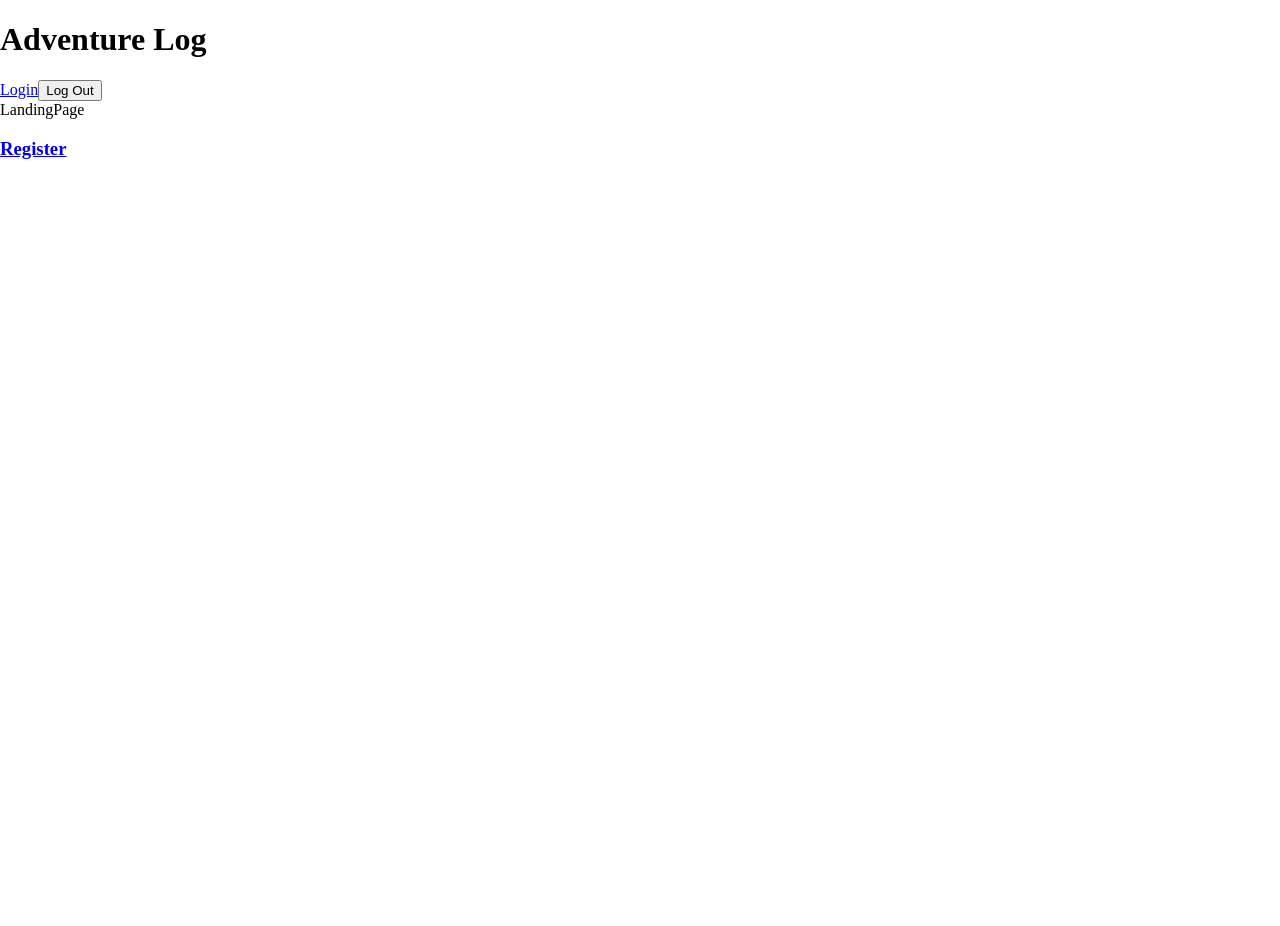
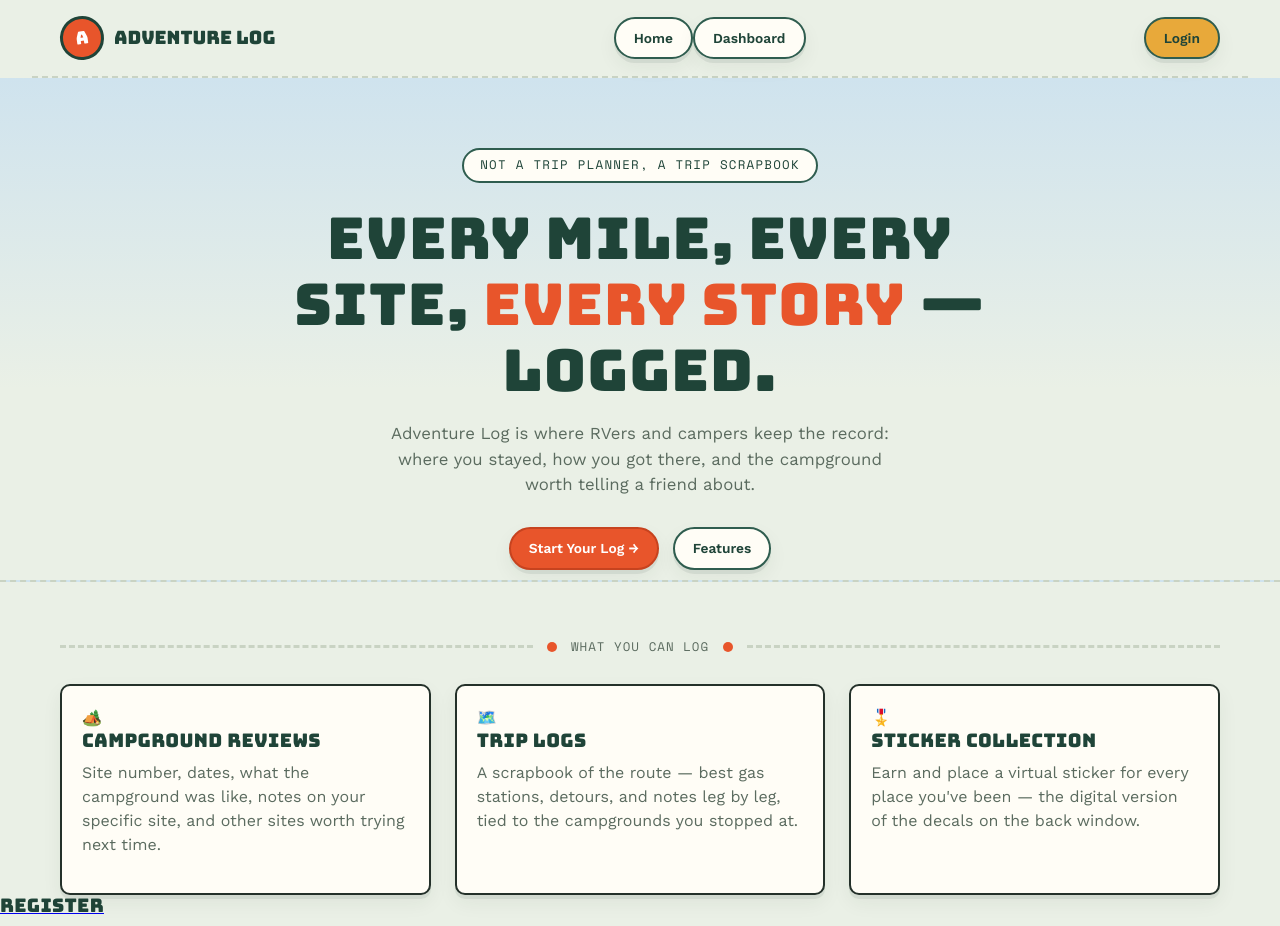
Before and after one commit to JAWofford/adventure-log-frontend, a React (Vite) app: page / in a window 1280 px wide. Before the commit the page ends 800 px from the top, so only its background shows below. Built offline with nearby package versions, Linux system fonts and the light colour scheme; no server answers.

Commit message:
Trip Log form completed, csrf trigger completed

```diff
--- a/src/App.css
+++ b/src/App.css
@@ -0,0 +1,29 @@
+h1,h2,h3{ font-family:var(--font-display); font-weight:400; letter-spacing:.02em; line-height:1.15; margin:0 0 .5em; color:var(--pine-dark); }
+p{ margin:0 0 1em; color:var(--ink-soft); }
+.wrap {
+    max-width: 1160px;
+    margin: 0 auto;
+    padding: 0 28px;
+}
+
+/* ---------- dashed route divider ---------- */
+.route-divider{
+  display:flex; align-items:center; gap:14px; margin:56px 0 28px;
+  color:var(--ink-soft); font-family:var(--font-mono); font-size:.78rem; letter-spacing:.08em; text-transform:uppercase;
+}
+.route-divider::before,.route-divider::after{
+  content:""; flex:1; height:0; border-top:3px dashed var(--line);
+}
+.route-divider .pin{
+  width:10px; height:10px; border-radius:50%; background:var(--highway); flex:0 0 auto;
+}
+
+#root {
+
+  max-width: 100%;
+  margin: 0 auto;
+  min-height: 100svh;
+  display: flex;
+  flex-direction: column;
+  box-sizing: border-box;
+}
--- a/src/App.jsx
+++ b/src/App.jsx
@@ -4,6 +4,7 @@ import LandingPage from './components/LandingPage'
 import Dashboard from './components/Dashboard'
 import Login from './components/Login'
 import TopNav from './components/TopNav'
+import './App.css'
 
 function App() {
 
@@ -11,7 +12,7 @@ function App() {
   return (
 
   <div className="app">
-      <h1>Adventure Log</h1>
+
       <header className="app-header">
         <TopNav/>
 
--- /dev/null
+++ b/src/components/AppLink.css
@@ -0,0 +1,24 @@
+.app-links {
+    display: flex;
+    gap: 10px;
+}
+
+.app-link {
+    display: inline-block;
+    padding: 9px 18px;
+    background: var(--card);
+    border: 2px solid var(--pine);
+    border-radius: 999px;
+    font-size: .86rem;
+    font-weight: 600;
+    color: var(--pine-dark);
+    box-shadow: var(--shadow);
+    transition: transform .15s ease;
+    text-decoration: none;
+}
+
+.app-link:hover {
+    transform: translateY(-2px);
+    background:var(--pine);
+    color:#fff;
+}
--- /dev/null
+++ b/src/components/AppLink.jsx
@@ -0,0 +1,16 @@
+import './AppLink.css'
+import { Link } from 'react-router-dom';
+
+export default function AppLink({
+    to,
+    className,
+    label}){
+
+    return(
+        <Link
+            to={to}
+            className={`app-link ${className || ""}`}>
+            {label}
+        </Link>
+    );
+    }
--- a/src/components/Button.jsx
+++ b/src/components/Button.jsx
@@ -0,0 +1,18 @@
+//import './Button.css';
+
+export default function Button({
+  className,
+  onClick,
+  type = "button",
+  label,
+  title = "" }) {
+
+  return (
+    <button
+      type={type}
+      className={`app-button ${className || ""}`}
+      onClick={onClick} title={title}>
+      {label}
+    </button>
+  );
+}
--- /dev/null
+++ b/src/components/LandingPage.css
@@ -0,0 +1,74 @@
+.hero{
+    position:relative;
+    overflow:hidden;
+    background:linear-gradient(180deg,#CFE3EE 0%, #EAF0E6 62%);
+    border-bottom:2px dashed var(--line);
+  }
+  .hero-inner{
+    max-width:1160px;
+    margin:0 auto;
+    padding:70px 28px 0;
+    position:relative;
+    z-index:3;
+    text-align:center; }
+
+  .eyebrow{
+    display:inline-block;
+    font-family:var(--font-mono);
+    font-size:.78rem;
+    letter-spacing:.1em;
+    text-transform:uppercase;
+    color:var(--pine-dark);
+    background:var(--card);
+    border:2px solid var(--pine);
+    border-radius:999px;
+    padding:6px 16px;
+    margin-bottom:22px;
+  }
+  .hero h1{
+    font-size:clamp(2.2rem,5vw,3.6rem);
+    max-width:760px;
+    margin:0 auto 18px;
+    color:var(--pine-dark);
+}
+
+  .hero h1 span{ color:var(--highway); }
+
+  .hero p.lead{
+    max-width:520px;
+    margin:0 auto 30px;
+    font-size:1.05rem;
+}
+
+  .hero-links{
+    display:flex;
+    gap:14px;
+    justify-content:center;
+    margin-bottom:10px;
+}
+
+.app-link.hero-button{
+    background:var(--highway);
+    border: 2px solid var(--highway-dark);
+    color:#fff;
+}
+.app-link.hero-button:hover{
+     background:var(--highway);
+}
+.features{
+  padding-top: 10px;
+  padding-bottom: 20px;
+
+}
+.feature{
+  position: relative;
+  background: var(--card);
+  border: 2px solid var(--ink);
+  border-radius: 10px;
+  padding: 20px;
+  box-shadow: var(--shadow);
+}
+  .feature-grid{
+    display:grid;
+    grid-template-columns:repeat(3,1fr);
+    gap:24px; }
--- a/src/components/LandingPage.jsx
+++ b/src/components/LandingPage.jsx
@@ -1,8 +1,54 @@
-//import React from 'react'
+import './LandingPage.css';
+import AppLink from './AppLink';
 
 export default function LandingPage() {
   return (
-    <div>LandingPage</div>
+    <div>
+      <header class="hero">
+  <div class="hero-inner">
+    <span class="eyebrow">not a trip planner, a trip scrapbook</span>
+    <h1>Every mile, every site, <span>every story</span> — logged.</h1>
+    <p class="lead">Adventure Log is where RVers and campers keep the record: where you stayed, how you got there, and the campground worth telling a friend about.</p>
+    <div class="hero-links">
+      <AppLink
+        to="/dashboard"
+        className="hero-button"
+        label="Start Your Log →" />
+        <a href="#features" className="app-link">Features</a>
+    </div>
+  </div>
+  </header>
+  <section className="wrap features" id="features">
+    <div class="route-divider"><span class="pin"></span> what you can log <span class="pin"></span></div>
+    <div className="feature-grid">
+        <div className="feature">
+            <div className="icon">🏕️</div>
+            <h3>Campground reviews</h3>
+            <p>
+                Site number, dates, what the campground was like, notes on your specific site, and other sites worth trying next time.
+            </p>
+        </div>
+
+        <div className="feature">
+            <div className="icon">🗺️</div>
+            <h3>Trip logs</h3>
+            <p>
+                A scrapbook of the route — best gas stations, detours, and notes leg by leg, tied to the campgrounds you stopped at.
+            </p>
+        </div>
+
+        <div className="feature">
+            <div className="icon">🎖️</div>
+            <h3>Sticker collection</h3>
+            <p>
+                Earn and place a virtual sticker for every place you've been — the digital version of the decals on the back window.
+            </p>
+        </div>
+
+    </div>
+</section>
+
+    </div>
 
   )
 }
--- /dev/null
+++ b/src/components/TopNav.css
@@ -0,0 +1,42 @@
+.topnav{
+  position:sticky; top:0; z-index:50;
+  background:var(--cream);
+  border-bottom:2px dashed var(--line);
+}
+.topnav{
+    display:flex;
+    align-items:center;
+    justify-content:space-between;
+    height:76px;
+}
+.brand{
+    display:flex;
+    align-items:center;
+    gap:10px;
+    font-family:var(--font-display);
+    font-size:1.15rem;
+    color:var(--pine-dark);
+}
+.brand .mark{
+  width:38px;
+  height:38px;
+  border-radius:50%;
+  background:var(--highway);
+  border:3px solid var(--pine-dark);
+  display:flex;
+  align-items:center;
+  justify-content:center;
+  color:#fff;
+  font-size:1.1rem;
+  transform:rotate(-8deg);
+}
+
+/* login link extra styling */
+.login {
+    background: var(--mustard);
+}
+
+.login:hover {
+     background: var(--mustard);
+     color: var(--pine-dark);
+}
--- a/src/components/TopNav.jsx
+++ b/src/components/TopNav.jsx
@@ -1,44 +1,44 @@
-import { Link } from "react-router-dom"
-import { useState } from "react";
-import { useNavigate } from "react-router-dom";
-import { logoutUser } from "../api/auth";
+
+import {useAuth} from "../context/AuthContext"
+import AppLink from "./AppLink";
+import Button from "./Button";
+import './TopNav.css';
+
 
 export default function TopNav() {
 
-const [logoutError, setLogoutError] = useState("");
-const navigate = useNavigate();
 
- const handleLogout = async (event) => {
-    event.preventDefault();
-    setLogoutError("");
-     try{
-        await logoutUser();
-        navigate('/');
-        } catch (err){
-          if( err instanceof TypeError){
-            setLogoutError("We couldn't connect to the server. Please try again in a moment.")
-          } else {
-          setLogoutError(err.message);
-          }
-        }
-  }
+const {user, logout} = useAuth();
+
 
     return (
-        <div className="nav-tabs">
-            <Link
+        <div className="topnav wrap">
+            <div className="brand">
+                <span className="mark">A</span>Adventure&nbsp;Log
+            </div>
+            <div className="nav-app-links">
+                <AppLink
+                to="/"
+                className="home"
+                label="Home" />
+                <AppLink
+                to="/dashboard"
+                className="dashboard"
+                label="Dashboard" />
+            </div>
+
+            {!user ? (
+                <AppLink
                 to="/login"
-                className="nav-tab login" >
-                Login
-            </Link>
+                className="login"
+                label="Login" />
 
-            <button onClick={handleLogout} className="nav-tab logout">
-                Log Out
-            </button>
-            {/* this error should never really display,future update maybe create a toast if other parts of the app can use it. */}
-            {/* show registration form error here if there is one. */}
-            {logoutError && <p className="error">{logoutError}</p>}
+            ): <Button
+                className="logout"
+                onClick={logout}
+                label="Logout"/>}
+
         </div>
-
 
     )
 }
--- a/src/index.css
+++ b/src/index.css
@@ -25,11 +25,35 @@
   --shadow: 0 4px 0 rgba(36,49,42,0.08), 0 8px 20px rgba(36,49,42,0.06);
 }
 
-body {
-  margin: 0;
+html{ scroll-behavior:smooth; }
+
+body{
+  margin:0;
+  background:var(--cream);
+  color:var(--ink);
+  font-family:var(--font-body);
+  line-height:1.5;
+  -webkit-font-smoothing:antialiased;
 }
-p {
-  margin: 0;
+
+h1,h2,h3{ font-family:var(--font-display); font-weight:400; letter-spacing:.02em; line-height:1.15; margin:0 0 .5em; color:var(--pine-dark); }
+p{ margin:0 0 1em; color:var(--ink-soft); }
+.wrap {
+    max-width: 1160px;
+    margin: 0 auto;
+    padding: 0 28px;
+}
+
+/* ---------- dashed route divider ---------- */
+.route-divider{
+  display:flex; align-items:center; gap:14px; margin:56px 0 28px;
+  color:var(--ink-soft); font-family:var(--font-mono); font-size:.78rem; letter-spacing:.08em; text-transform:uppercase;
+}
+.route-divider::before,.route-divider::after{
+  content:""; flex:1; height:0; border-top:3px dashed var(--line);
+}
+.route-divider .pin{
+  width:10px; height:10px; border-radius:50%; background:var(--highway); flex:0 0 auto;
 }
 
 #root {
```
Also changed, not shown: src/components/Badge.jsx (added, +10 -0 lines).
